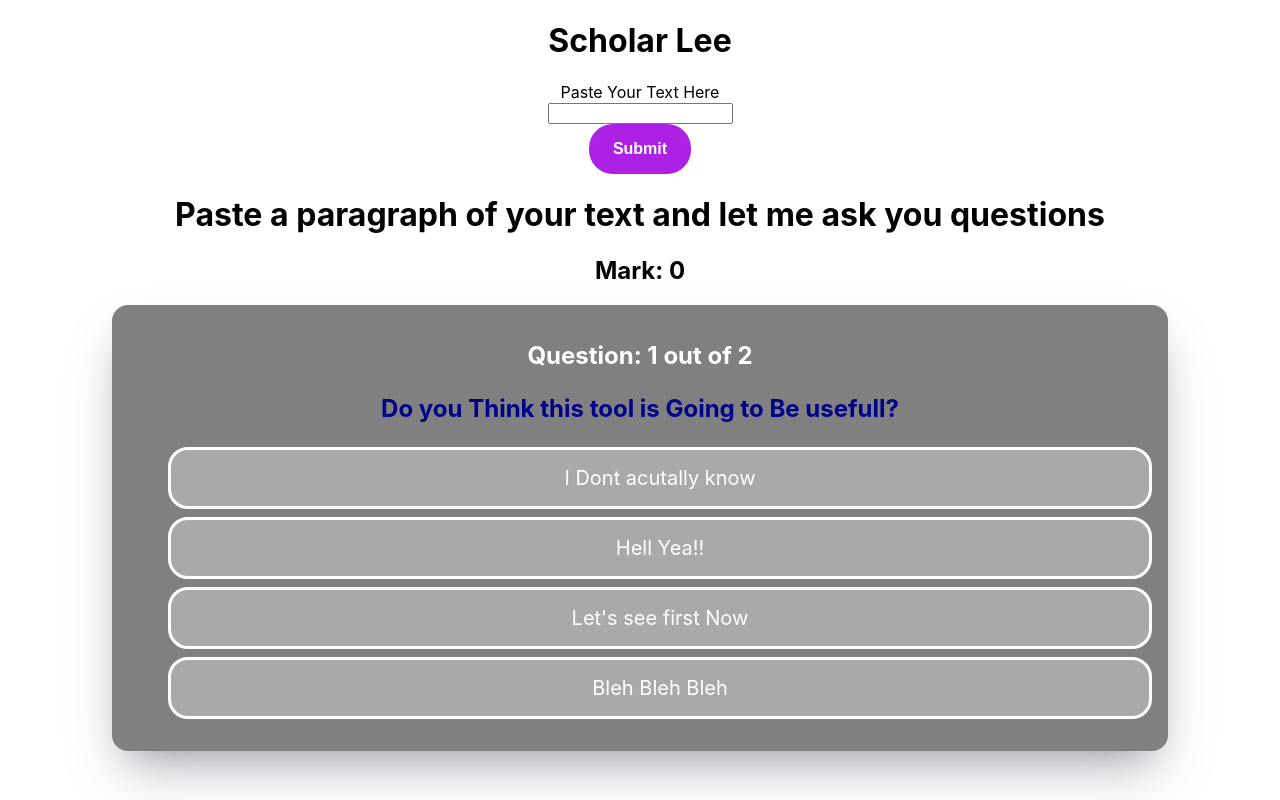
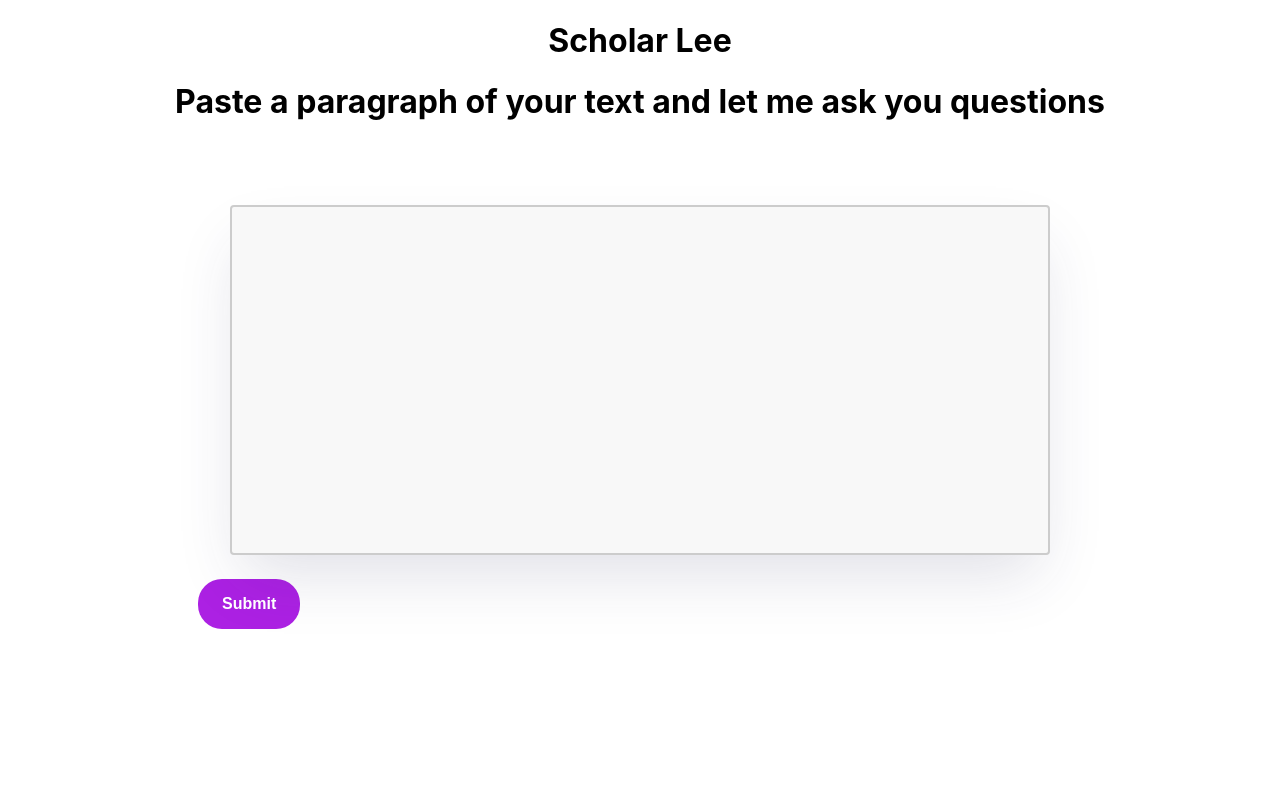
Before and after one commit to Bravark/Scholar, a React (Create React App) app: page / in a window 1280 px wide. Built offline with nearby package versions, Linux system fonts and the light colour scheme.

Commit message:
styled a lil bit and added a lil bit of flow

```diff
--- a/public/index.html
+++ b/public/index.html
@@ -9,7 +9,7 @@
       content="Web site created using create-react-app"
     />
     <link rel="manifest" href="%PUBLIC_URL%/manifest.json" />
-    <title>Multiple Choice Quiz</title>
+    <title>Scholar.AI</title>
   </head>
   <body>
     <noscript>You need to enable JavaScript to run this app.</noscript>
--- a/src/App.css
+++ b/src/App.css
@@ -1,22 +1,44 @@
 .App {
   text-align: center;
+}
+.promtTextarea{
+  width: 80%;
+  height: 350px;
+  padding: 12px 20px;
+  box-sizing: border-box;
+  border: 2px solid #ccc;
+  border-radius: 4px;
+  background-color: #f8f8f8;
+  font-size: 16px;
+  resize: none;
+  margin: auto;
+  box-shadow: rgba(50, 50, 93, 0.15) 0px 30px 60px -12px;
+
+
+
+
+
+
+}
+.score{
+  color: black;
 }
 
 .question-card {
   /* Center the div  */
   margin: 0 auto;
+  display: block;
 
   /* Dimensions  */
   width: 80%; /* Can be in percentage also. */
   height: auto;
 
   /* Visual  */
-  background-color: gray;
+
   padding: 16px;
-  border-radius: 16px;
+  border-radius: 10px;
   color: white;
-  box-shadow: rgba(50, 50, 93, 0.25) 0px 30px 60px -12px,
-    rgba(0, 0, 0, 0.3) 0px 18px 36px -18px;
+
 }
 
 ul {
@@ -25,16 +47,23 @@ ul {
 
 li {
   margin-top: 8px;
-  background-color: darkgray;
+  background-color: #BC7ACC;
   padding: 16px;
   border: 3px solid white;
   border-radius: 20px;
   font-size: 20px;
+
 }
 
 .question-text {
-  color: darkblue;
-  font-size: 24px;
+  font-style: normal;
+  font-weight: 700;
+  font-size: 30px;
+  line-height: 12px;
+
+  text-align: center;
+
+  color: #000000;
 }
 
 /* Final Results  */
@@ -49,15 +78,49 @@ li {
   margin-top: 64px;
 
   /* Visual  */
-  background-color: gray;
+  background-color: #BC7ACC;
   padding: 16px;
   border-radius: 16px;
   color: white;
-  box-shadow: rgba(50, 50, 93, 0.25) 0px 30px 60px -12px,
-    rgba(0, 0, 0, 0.3) 0px 18px 36px -18px;
 }
+.formCont {
+  /* Center the div  */
+  margin: 0 auto;
+  position: relative;
 
-button {
+
+
+
+  /* Dimensions  */
+  width: 80%; /* Can be in percentage also. */
+  height: auto;
+  margin-top: 64px;
+
+  /* Visual  */
+
+
+  border-radius: 16px;
+  color: white;
+
+  }
+
+.but1 {
+  background-color: rgb(172, 33, 227); /* Green */
+  border: none;
+  color: white;
+  padding: 16px 24px;
+  text-align: center;
+  text-decoration: none;
+  display: block;
+  font-size: 16px;
+  font-weight: bold;
+  margin: 20px 0px  30px  70px;
+
+
+
+  border-radius: 24px;
+}
+.but2 {
   background-color: rgb(172, 33, 227); /* Green */
   border: none;
   color: white;
@@ -67,6 +130,26 @@ button {
   display: inline-block;
   font-size: 16px;
   font-weight: bold;
+  margin: 20px 0px  30px  70px;
+  align-items: center;
+
+
 
   border-radius: 24px;
 }
+/* Question 1/10 */
+
+.q110 {
+
+
+
+font-style: normal;
+font-weight: 700;
+font-size: 15px;
+line-height: 12px;
+/* identical to box height */
+
+text-align: center;
+
+color: #000000;
+}
--- a/src/App.js
+++ b/src/App.js
@@ -4,27 +4,28 @@ import "./App.css";
 function App() {
   // Properties
   const [showResults, setShowResults] = useState(false);
+  const [showPromt, setshowPromt] = useState(true);
   const [currentQuestion, setCurrentQuestion] = useState(0);
   const [score, setScore] = useState(0);
   const [questions, setQuestions] = useState([
-    {
-      question: "Do you Think this tool is Going to Be usefull?",
-      options: [
-        { id: 0, text: "I Dont acutally know", isCorrect: false },
-        { id: 1, text: "Hell Yea!!", isCorrect: false },
-        { id: 2, text: "Let's see first Now", isCorrect: false },
-        { id: 3, text: "Bleh Bleh Bleh", isCorrect: true },
-      ],
-    },
-    {
-      question: "Why do you think AI is Cool?",
-      options: [
-        { id: 0, text: "I Dont acutally know", isCorrect: false },
-        { id: 1, text: "Maybe", isCorrect: false },
-        { id: 2, text: "I Totally Love it", isCorrect: false },
-        { id: 3, text: "Eh Eh Eh Eh", isCorrect: true },
-      ],
-    },
+    // {
+    //   question: "Do you Think this tool is Going to Be usefull?",
+    //   options: [
+    //     { id: 0, text: "I Dont acutally know", isCorrect: false },
+    //     { id: 1, text: "Hell Yea!!", isCorrect: false },
+    //     { id: 2, text: "Let's see first Now", isCorrect: false },
+    //     { id: 3, text: "Bleh Bleh Bleh", isCorrect: true },
+    //   ],
+    // },
+    // {
+    //   question: "Why do you think AI is Cool?",
+    //   options: [
+    //     { id: 0, text: "I Dont acutally know", isCorrect: false },
+    //     { id: 1, text: "Maybe", isCorrect: false },
+    //     { id: 2, text: "I Totally Love it", isCorrect: false },
+    //     { id: 3, text: "Eh Eh Eh Eh", isCorrect: true },
+    //   ],
+    // },
   ]);
 
   //const questions = `{$parsedData}`
@@ -59,6 +60,7 @@ function App() {
     setScore(0);
     setCurrentQuestion(0);
     setShowResults(false);
+    setshowPromt(true);
   };
 
   /*this is to handle submit*/
@@ -136,6 +138,7 @@ function App() {
           console.log(parsedDataArray.type)
           //set the value of the question that will go in to the MCQ
           setQuestions(parsedDataArray)
+          setshowPromt(false)
 
 
           //typeText(messageDiv, parsedData)
@@ -156,31 +159,30 @@ function App() {
   }
 
   return (
+
     <div className="App">
       {/* 0. set question */}
+
       <h1>Scholar Lee</h1>
-      <form onSubmit={e => {handleSubmit(e)}}>
+        {/* . Show the prompt or show the enitire question set  */}
+      {showPromt ? (
+      <><h1>Paste a paragraph of your text and let me ask you questions</h1>
+      <div className="formCont">
+          <form onSubmit={e => { handleSubmit(e); } }>
             <label>Paste Your Text Here</label>
             <br />
-            <input
-            name='prompt'
-            type='textarea'
-            onChange={e => setpPompt(e.target.value)}
-            //value={prompt}
-            />
-            <br/>
-            <button type="submit">Submit</button>
+            <textarea className="promtTextarea"
+              name='prompt'
+              //value={this.state.textAreaValue}
+              onChange={e => setpPompt(e.target.value)}
+              rows={10}
+              cols={5} />
+            <br />
+            <button className="but1" type="submit">Submit</button>
 
-        </form>
-
-
-
-      {/* 1. Header  */}
-      <h1>Paste a paragraph of your text and let me ask you questions</h1>
-
-      {/* 2. Current Score  */}
-      <h2>Mark: {score}</h2>
-
+          </form>
+        </div></>
+        ):(<div>
       {/* 3. Show results or show the question game  */}
       {showResults ? (
         /* 4. Final Results */
@@ -190,18 +192,23 @@ function App() {
             {score} out of {questions.length} correct - (
             {(score / questions.length) * 100}%)
           </h2>
-          <button onClick={() => restartGame()}>Restart game</button>
+          <button className="but2" onClick={() => restartGame()}>Restart game</button>
         </div>
       ) : (
 
         //{questions ? ()}
         /* 5. Question Card  */
         <div className="question-card">
+
           {/* Current Question  */}
-          <h2>
+          <h2 className="q110">
             Question: {currentQuestion + 1} out of {questions.length}
           </h2>
           <h3 className="question-text">{questions[currentQuestion].question}</h3>
+          {/* 2. Current Score  */}
+          <h2 className="q110">Score: {score}</h2>
+
+
 
           {/* List of possible answers  */}
           <ul>
@@ -220,6 +227,8 @@ function App() {
 
 
       )}
+      </div>)}
+
     </div>
   );
 }
```
